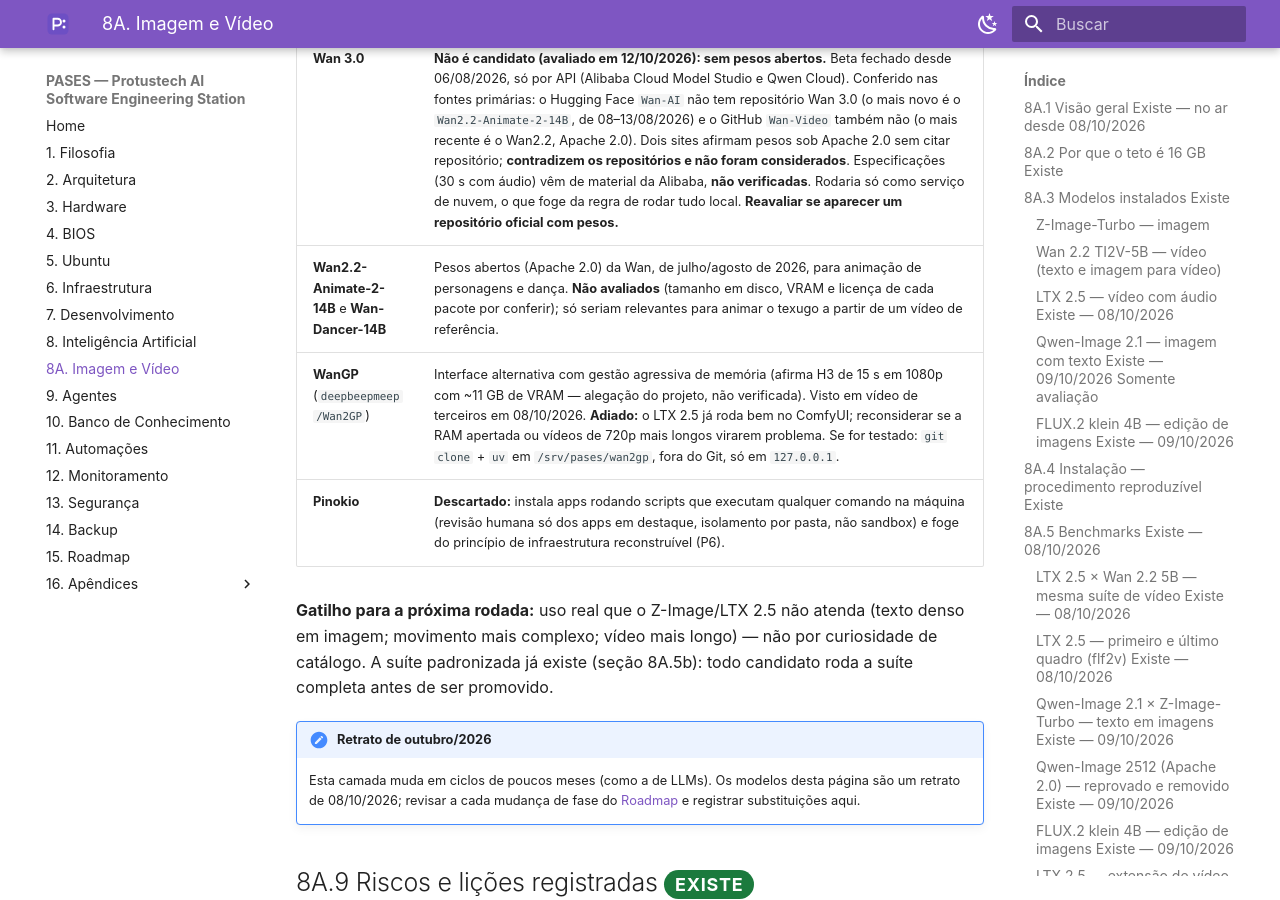
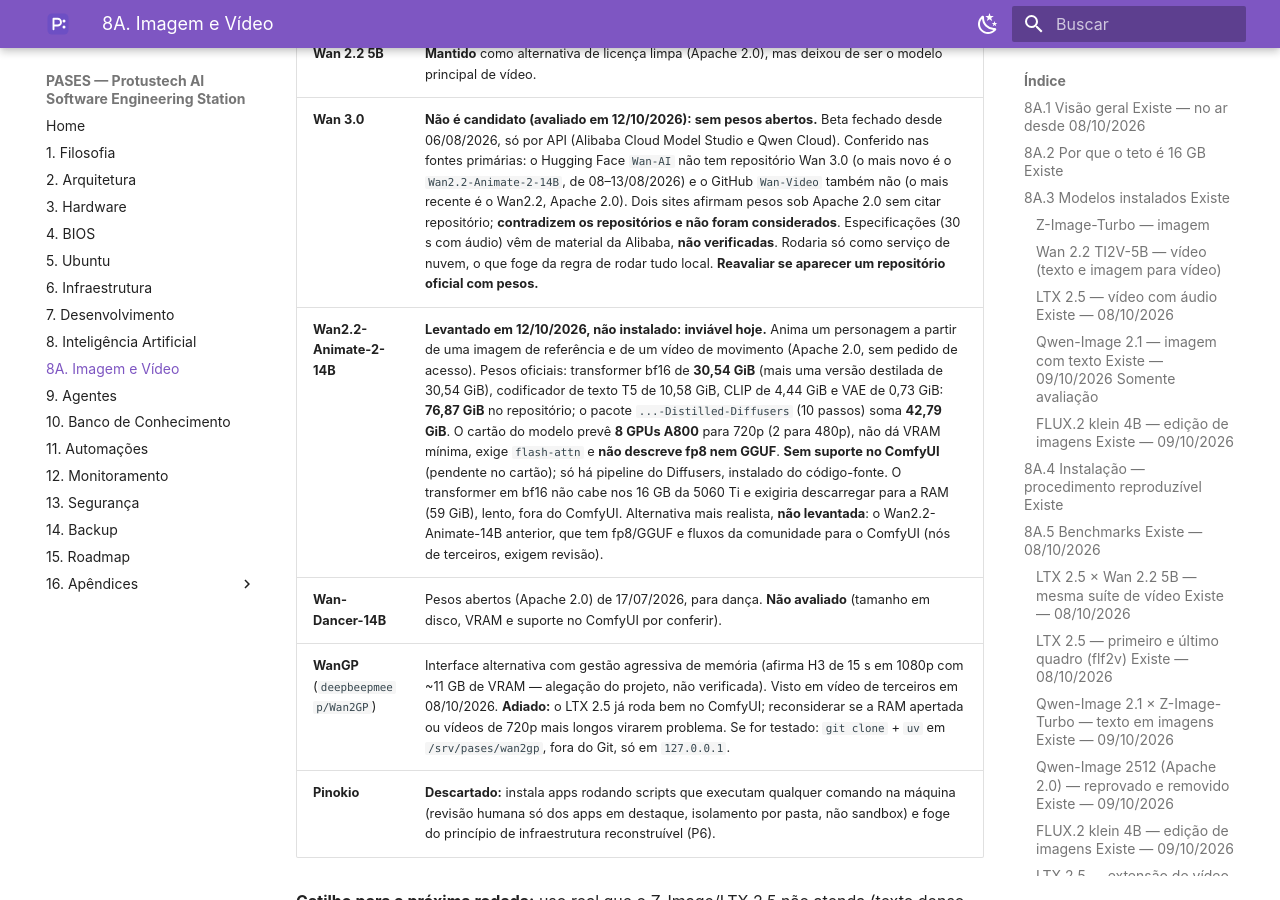
Before and after one commit to crystyano/pases-manual, an MkDocs documentation site: the page built from docs/08a-imagem-video.md, in a window 1280 px wide and 900 px high, scrolled down 27753 px. Built offline with MkDocs 1.6.1 and Material for MkDocs 9.7.7, drawn with Linux system fonts in a browser that asks for light colours; a script that is not in the unit is left out.

Commit message:
Manual PASES v0.20.5 - Wan2.2-Animate-2-14B levantado (arquivos, tamanhos e viabilidade)
Co-Authored-By: Claude Sonnet 5.5 <noreply@anthropic.com>

```diff
--- a/docs/08a-imagem-video.md
+++ b/docs/08a-imagem-video.md
@@ -681,7 +681,8 @@ Registro do que foi analisado em 07/10/2026 (fontes secundárias; os requisitos
 | **Wan 2.2 A14B** (GGUF Q4) | Mais qualidade de movimento que o 5B, mas apertado em 16 GB e sem áudio. Perdeu urgência diante do LTX 2.5; reavaliar só se surgir uma limitação do LTX. |
 | **Wan 2.2 5B** | **Mantido** como alternativa de licença limpa (Apache 2.0), mas deixou de ser o modelo principal de vídeo. |
 | **Wan 3.0** | **Não é candidato (avaliado em 12/10/2026): sem pesos abertos.** Beta fechado desde 06/08/2026, só por API (Alibaba Cloud Model Studio e Qwen Cloud). Conferido nas fontes primárias: o Hugging Face `Wan-AI` não tem repositório Wan 3.0 (o mais novo é o `Wan2.2-Animate-2-14B`, de 08–13/08/2026) e o GitHub `Wan-Video` também não (o mais recente é o Wan2.2, Apache 2.0). Dois sites afirmam pesos sob Apache 2.0 sem citar repositório; **contradizem os repositórios e não foram considerados**. Especificações (30 s com áudio) vêm de material da Alibaba, **não verificadas**. Rodaria só como serviço de nuvem, o que foge da regra de rodar tudo local. **Reavaliar se aparecer um repositório oficial com pesos.** |
-| **Wan2.2-Animate-2-14B** e **Wan-Dancer-14B** | Pesos abertos (Apache 2.0) da Wan, de julho/agosto de 2026, para animação de personagens e dança. **Não avaliados** (tamanho em disco, VRAM e licença de cada pacote por conferir); só seriam relevantes para animar o texugo a partir de um vídeo de referência. |
+| **Wan2.2-Animate-2-14B** | **Levantado em 12/10/2026, não instalado: inviável hoje.** Anima um personagem a partir de uma imagem de referência e de um vídeo de movimento (Apache 2.0, sem pedido de acesso). Pesos oficiais: transformer bf16 de **30,54 GiB** (mais uma versão destilada de 30,54 GiB), codificador de texto T5 de 10,58 GiB, CLIP de 4,44 GiB e VAE de 0,73 GiB: **76,87 GiB** no repositório; o pacote `...-Distilled-Diffusers` (10 passos) soma **42,79 GiB**. O cartão do modelo prevê **8 GPUs A800** para 720p (2 para 480p), não dá VRAM mínima, exige `flash-attn` e **não descreve fp8 nem GGUF**. **Sem suporte no ComfyUI** (pendente no cartão); só há pipeline do Diffusers, instalado do código-fonte. O transformer em bf16 não cabe nos 16 GB da 5060 Ti e exigiria descarregar para a RAM (59 GiB), lento, fora do ComfyUI. Alternativa mais realista, **não levantada**: o Wan2.2-Animate-14B anterior, que tem fp8/GGUF e fluxos da comunidade para o ComfyUI (nós de terceiros, exigem revisão). |
+| **Wan-Dancer-14B** | Pesos abertos (Apache 2.0) de 17/07/2026, para dança. **Não avaliado** (tamanho em disco, VRAM e suporte no ComfyUI por conferir). |
 | **WanGP** (`deepbeepmeep/Wan2GP`) | Interface alternativa com gestão agressiva de memória (afirma H3 de 15 s em 1080p com ~11 GB de VRAM — alegação do projeto, não verificada). Visto em vídeo de terceiros em 08/10/2026. **Adiado:** o LTX 2.5 já roda bem no ComfyUI; reconsiderar se a RAM apertada ou vídeos de 720p mais longos virarem problema. Se for testado: `git clone` + `uv` em `/srv/pases/wan2gp`, fora do Git, só em `127.0.0.1`. |
 | **Pinokio** | **Descartado:** instala apps rodando scripts que executam qualquer comando na máquina (revisão humana só dos apps em destaque, isolamento por pasta, não sandbox) e foge do princípio de infraestrutura reconstruível (P6). |
 
```
Also changed, not shown: docs/16-apendices/historico.md (+1 -0 lines).
